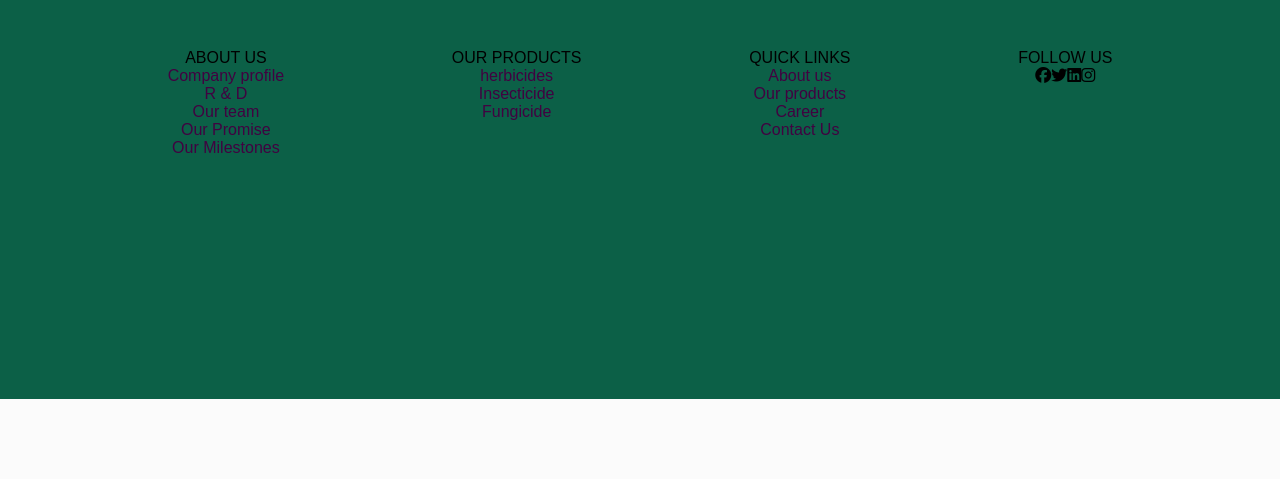
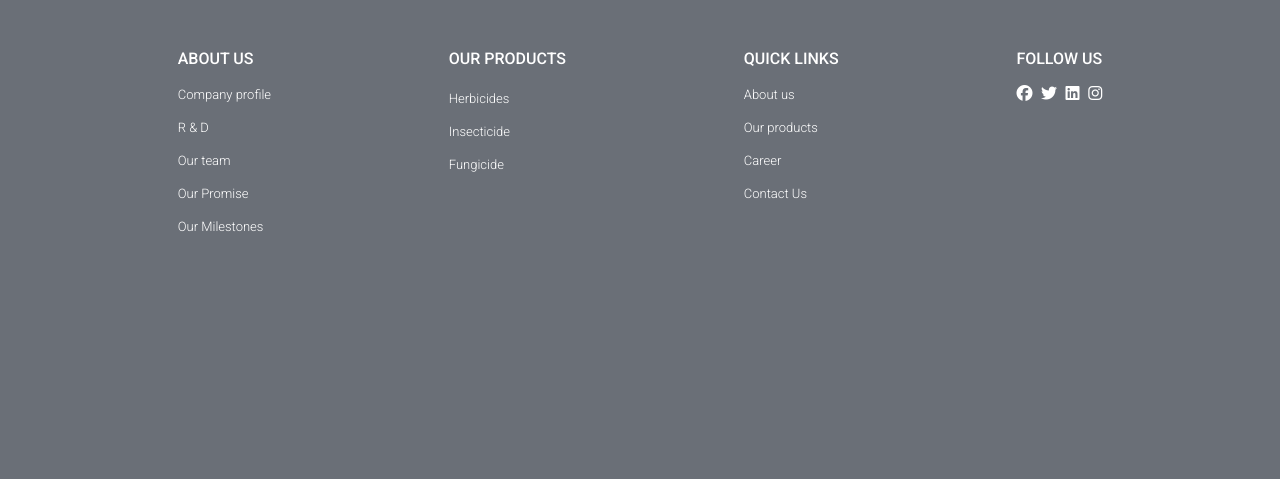
Before and after one commit to Manoj-0312/Leaf-Lens, a Flask app: page / in a window 1280 px wide. Shown: the part 2946-3425 px from the top of the page. Before the commit the page ends 3345 px from the top, so only its background shows below. Run offline with Flask 3, Linux system fonts and the light colour scheme.

Commit message:
Little Changes to Homepage

```diff
--- a/static/css/homepage.css
+++ b/static/css/homepage.css
@@ -2,6 +2,7 @@
   font-family: Just Believe;
   src: url("../fonts/Just\ Believe.ttf");
 }
+
 *{
   box-sizing: border-box;
 }
@@ -23,7 +24,7 @@ body {
   display: flex;
   align-items: center;
   /* margin-top: 20px; */
-  background-color: #ffffff3b;
+  background-color: #518939b7;
   width: 99vw;
   justify-content: center;
   padding-top: 15px;
@@ -172,7 +173,7 @@ img{
 
 }
 .part{
-  background-color: rgb(158, 231, 158);
+  background-color: #81B622;
   height: 60vh;
   width: 400px;
   display: flex;
@@ -203,6 +204,7 @@ img{
   font-weight: 100;
   display: flex;
   justify-content: center;
+  margin-bottom: 20px;
 }
 
 .know-more {
@@ -211,12 +213,13 @@ img{
   font-weight: 900;
   display: flex;
   justify-content: center;
-  padding: 15px;
+  /* padding: 15px; */
   width: fit-content;
   margin: auto;
   border-radius: 50px;
   /* box-shadow: 2px 2px 2px #000000; */
   text-shadow: 5px 5px 5px black;
+  background-color: #3d860c;
 }
 
 /* .know-more:hover {
@@ -231,7 +234,7 @@ button {
   display:block;
   height: 60px;
   width: 165px;
-  margin: 10px 7px;
+  /* margin: 10px 7px; */
   padding: 5px 5px;
   font-weight: 500;
   font-size: 15px;
@@ -543,7 +546,7 @@ header i {
 
 
 .weatherPage{
-  background-image: url(../assets/images/weather1.jpg);
+  /* background-image: url(../assets/images/weather-background.png); */
   background-repeat: no-repeat;
   background-size: cover;
   display: flex;
@@ -551,6 +554,24 @@ header i {
   justify-content: center;
   align-items: center;
   color: white;
+}
+
+.checkWeatherText{
+  font-family: "Roboto", sans-serif;
+  font-weight: 500;
+  font-style: normal;
+  color: black;
+  position: absolute;
+  left: 20vw;
+  font-size: 500%;
+}
+
+.weather-glass {
+  /* background-image: url(../assets/images/beautiful-landscape-cityscape-seoul-city.jpg);
+  background-repeat: no-repeat;
+  background-size: cover; */
+  background-color: skyblue;
+  border-radius: 7px;
 }
 
 
@@ -569,10 +590,10 @@ header i {
 
 .footer{
   position: relative;
-  background-color: #0c6047;
+  background-color: #6A6F77;
   background-position: center;
   background-size: cover;
-  height: 400px;
+  height: 60vh;
   display: flex;
   flex-direction: row;
   align-items: start;
@@ -580,11 +601,31 @@ header i {
   padding-top: 50px;
 }
 
+
+.footer a{
+  text-decoration: none;
+  color: white;
+  font-size: small;
+  font-family: "Roboto", sans-serif;
+  font-weight: 300;
+  font-style: normal;
+}
+
+.footer p{
+  font-family: "Roboto", sans-serif;
+  font-weight: 500;
+  font-style: normal;
+}
 .footer-content {
-  text-align: left;
+  color: white;
   display: flex;
   flex-direction: column;
-  align-items: center;
+  align-items: left;
+}
+
+.footer-content p {
+  position: relative;
+  padding-bottom: 20%;
 }
 
 .footer_img {
--- a/templates/index.html
+++ b/templates/index.html
@@ -10,9 +10,11 @@
         @import url('https://fonts.googleapis.com/css2?family=Inter+Tight&display=swap');
         @import url('https://fonts.googleapis.com/css2?family=Inter:wght@100&family=Montserrat&display=swap');
         @import url('https://fonts.googleapis.com/css2?family=Montserrat:ital,wght@0,100..900;1,100..900&display=swap');
+        @import url('https://fonts.googleapis.com/css2?family=Roboto:ital,wght@0,100;0,300;0,400;0,500;0,700;0,900;1,100;1,300;1,400;1,500;1,700;1,900&display=swap');
     </style>
     <link rel="stylesheet" href="https://cdnjs.cloudflare.com/ajax/libs/font-awesome/6.5.1/css/all.min.css">
     <link rel="shortcut icon" href="{{url_for('static',filename='assets/logo and favicon/Logo.png')}}" type="image/x-icon">
+    <link rel="stylesheet" href="https://unpkg.com/aos@next/dist/aos.css" />
 </head>
 
 <body>
@@ -42,7 +44,7 @@
         <div class="know-more"><button class="button-fill">Know More</button></div>
     </div>
 </section>
-<section class="homepage2">
+<section class="homepage2" data-aos="fade-left">
     <div class="top_heading">
         <img src="../assets/logo and favicon/Logo.png" alt="">
         <h1 class="main_heading">Our Solutions</h1>
@@ -70,9 +72,10 @@
 
     </div>
 </section>
+
+<p class="checkWeatherText" data-aos="fade-left">Check Live Weather, now!</p>
 <section class="weatherPage">
-    <div class="weather-glass">
-
+    <div class="weather-glass" data-aos="fade-left">
 
     <div class="wrapper">
         <header><i class="bx bx-left-arrow-alt"></i>Weather App</header>
@@ -125,25 +128,25 @@
     <div class="footer">
         <div class="footer-content">
             <p>ABOUT US</p>
-            <a class="footer-content1" href="">Company profile</a>
-            <a class="footer-content1" href="">R & D</a>
-            <a class="footer-content1" href="">Our team</a>
-            <a class="footer-content1" href="">Our Promise</a>
+            <a class="footer-content1" href="">Company profile</a><br>
+            <a class="footer-content1" href="">R & D</a><br>
+            <a class="footer-content1" href="">Our team</a><br>
+            <a class="footer-content1" href="">Our Promise</a><br>
             <a class="footer-content1" href="">Our Milestones</a>
 
         </div>
         <div class="footer-content">
             <p>OUR PRODUCTS</p>
-            <a class="footer-content1" href="">herbicides</a>
-            <a class="footer-content1" href="">Insecticide</a>
+            <a class="footer-content1" href="">Herbicides</a><br>
+            <a class="footer-content1" href="">Insecticide</a><br>
             <a class="footer-content1" href="">Fungicide</a>
 
         </div>
         <div class="footer-content">
             <p>QUICK LINKS</p>
-            <a class="footer-content1" href="">About us</a>
-            <a class="footer-content1" href="">Our products</a>
-            <a class="footer-content1" href="">Career</a>
+            <a class="footer-content1" href="">About us</a><br>
+            <a class="footer-content1" href="">Our products</a><br>
+            <a class="footer-content1" href="">Career</a><br>
             <a class="footer-content1" href="">Contact Us</a>
 
         </div>
@@ -162,6 +165,10 @@
 </footer>
 </section>
 <script src="../scripts/script.js"></script>
+<script src="https://unpkg.com/aos@next/dist/aos.js"></script>
+<script>
+  AOS.init();
+</script>
 </body>
 
 </html>
```
Also changed, not shown: scripts/script.js (line endings or trailing spaces), static/assets/images/weather-background.png (added), 1 other file.
